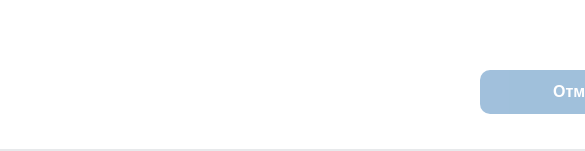
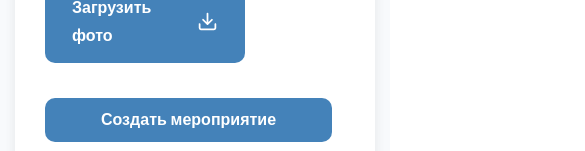
Before and after one commit to psukitp/snowboard, a React (Create React App) app: page /events/create-new in a window 390 px wide. Shown: the part 693-844 px from the top of the page, 585 px wide, since content can reach past the window. Built offline with nearby package versions, Linux system fonts and the light colour scheme; no server answers.

Commit message:
add adaptive and responsive createEvent and Resale components

```diff
--- a/src/components/events/createEventForm.scss
+++ b/src/components/events/createEventForm.scss
@@ -1,4 +1,4 @@
-@import  '../../scss/_var.scss';
+@import '../../scss/_var.scss';
 
 .event__create {
     padding-top: 80px;
@@ -124,3 +124,36 @@
     max-width: 205px;
     width: 100%;
 }
+
+@media (max-width: 1190px) {
+    .event__create {
+        &__textarea {
+            width: 700px;
+        }
+    }
+}
+
+@media (max-width: 776px) {
+    .event__create {
+        &__textarea {
+            width: 500px;
+        }
+    }
+}
+
+@media (max-width: 576px) {
+    .event__create {
+        &__textarea,
+        &__input[name=title] {
+            width: 300px;
+        }
+
+        &-btns{
+            display: block;
+        }
+
+        &__btn-submit{
+            margin-bottom: 20px;
+        }
+    }
+}
--- a/src/components/resale/Resale.jsx
+++ b/src/components/resale/Resale.jsx
@@ -106,7 +106,7 @@ const Resale = () => {
                                         </button>
                                 </div>
                             </div>
-                            <div className="resale__products">
+                            <div className="resale__products" style={isCard ? {gridColumnGap:60+'px'} : null}>
                                 {isCard ?
                                     currentCardCount.map(el => <NavLink to={String(el.ad_post_id)} className='resale__card-item'>
                                         <ResaleCardItem
--- a/src/components/resale/resale.scss
+++ b/src/components/resale/resale.scss
@@ -27,7 +27,7 @@
     &__products {
         display: grid;
         grid-template-columns: repeat(auto-fill, minmax(300px, 350px));
-        justify-content: space-between;
+        justify-content: center;
     }
 
     &__list-item {
```
